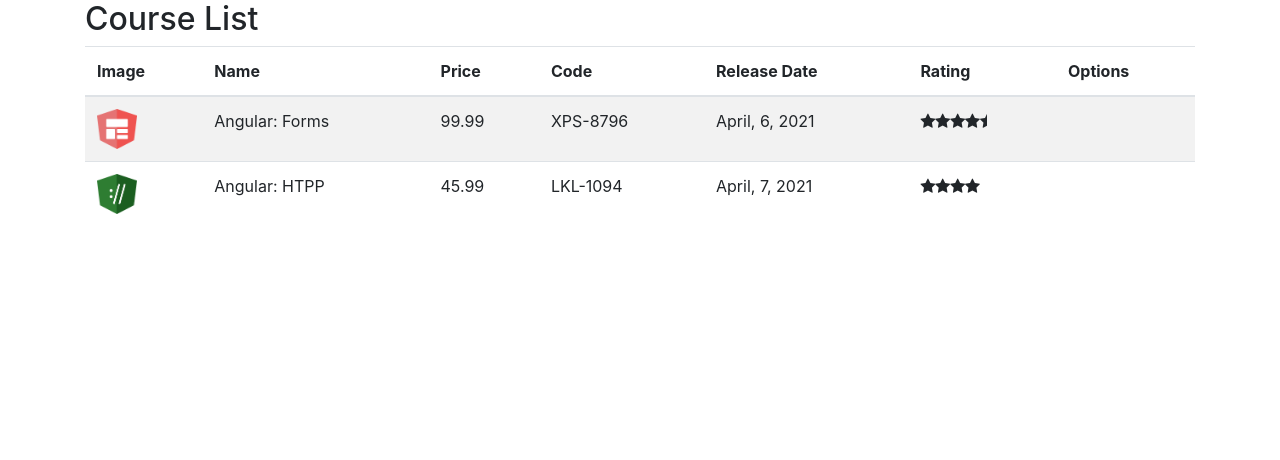
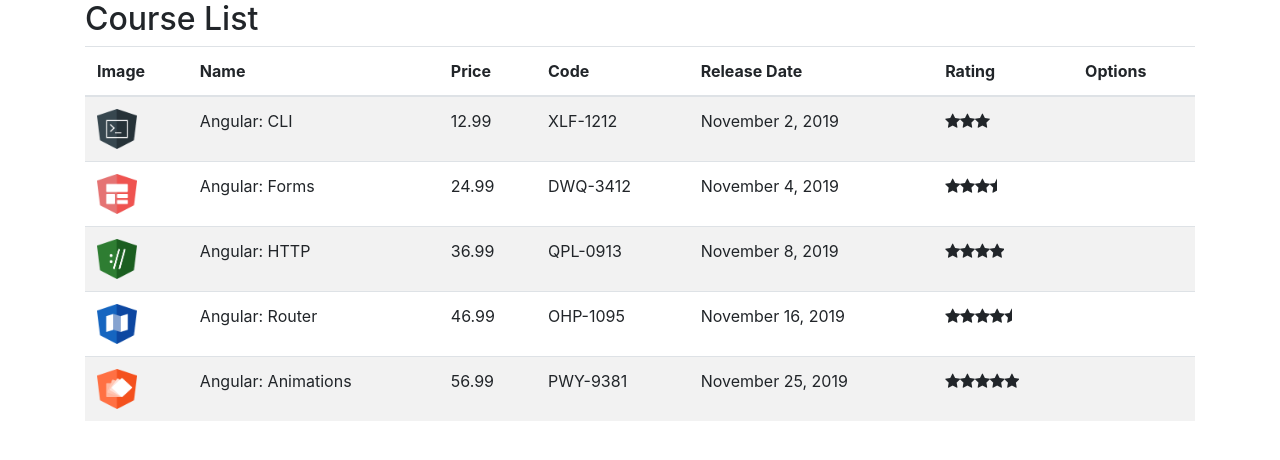
Before and after one commit to WdvOps/Course-manager-Angular, an Angular app: page / in a window 1280 px wide. Shown: the top 460 px of the page. Built offline with nearby package versions, Linux system fonts and the light colour scheme.

Commit message:
release courses

```diff
--- a/src/app/courses/course-list.component.ts
+++ b/src/app/courses/course-list.component.ts
@@ -1,5 +1,6 @@
 import { Component, OnInit } from '@angular/core';
 import { Course } from './course';
+import { CourseService } from './course.service';
 
 @Component({
     selector: 'app-course-list',
@@ -8,28 +9,10 @@
 export class CourseListComponent implements OnInit{
     courses: Course[] = [];
 
+    constructor(private courseService: CourseService) {
+
+    }
     ngOnInit(): void {
-        this.courses = [
-            {
-                id: 1,
-                name: 'Angular: Forms',
-                imageUrl: './assets/images/forms.png',
-                price: 99.99,
-                code: 'XPS-8796',
-                duration: 120,
-                rating: 4.5,
-                releaseDate: 'April, 6, 2021'
-            },
-            {
-                id: 2,
-                name: 'Angular: HTPP',
-                imageUrl: './assets/images/http.png',
-                price: 45.99,
-                code: 'LKL-1094',
-                duration: 80,
-                rating: 4,
-                releaseDate: 'April, 7, 2021'
-            }
-        ]
+      this.courses = this.courseService.retrieveAll();
     }
 }
--- /dev/null
+++ b/src/app/courses/course.service.ts
@@ -0,0 +1,71 @@
+import { Course } from './course';
+import { Injectable } from '@angular/core';
+
+@Injectable({
+    providedIn:'root'
+})
+export class CourseService {
+
+    retrieveAll(): Course[] {
+        return COURSES;
+    }
+
+}
+
+var COURSES: Course[] = [
+    {
+        id: 1,
+        name: 'Angular: CLI',
+        releaseDate: 'November 2, 2019',
+        description: 'Neste curso, os alunos irão obter um grande conhecimento nos principais recursos do CLI.',
+        duration: 120,
+        code: 'XLF-1212',
+        rating: 3,
+        price: 12.99,
+        imageUrl: '/assets/images/cli.png',
+    },
+    {
+        id: 2,
+        name: 'Angular: Forms',
+        releaseDate: 'November 4, 2019',
+        description: 'Neste curso, os alunos irão obter um conhecimento aprofundado sobre os recursos disponíveis no módulo de Forms.',
+        duration: 80,
+        code: 'DWQ-3412',
+        rating: 3.5,
+        price: 24.99,
+        imageUrl: '/assets/images/forms.png',
+    },
+    {
+        id: 3,
+        name: 'Angular: HTTP',
+        releaseDate: 'November 8, 2019',
+        description: 'Neste curso, os alunos irão obter um conhecimento aprofundado sobre os recursos disponíveis no módulo de HTTP.',
+        duration: 80,
+        code: 'QPL-0913',
+        rating: 4.0,
+        price: 36.99,
+        imageUrl: '/assets/images/http.png',
+    },
+    {
+        id: 4,
+        name: 'Angular: Router',
+        releaseDate: 'November 16, 2019',
+        description: 'Neste curso, os alunos irão obter um conhecimento aprofundado sobre os recursos disponíveis no módulo de Router.',
+        duration: 80,
+        code: 'OHP-1095',
+        rating: 4.5,
+        price: 46.99,
+        imageUrl: '/assets/images/router.png',
+    },
+    {
+        id: 5,
+        name: 'Angular: Animations',
+        releaseDate: 'November 25, 2019',
+        description: 'Neste curso, os alunos irão obter um conhecimento aprofundado sobre os recursos disponíveis sobre Animation.',
+        duration: 80,
+        code: 'PWY-9381',
+        rating: 5,
+        price: 56.99,
+        imageUrl: '/assets/images/animations.png',
+    }
+];
--- a/src/app/courses/course.ts
+++ b/src/app/courses/course.ts
@@ -7,4 +7,5 @@
     duration: number;
     rating: number;
     releaseDate: string;
+    description: string;
 }
```
